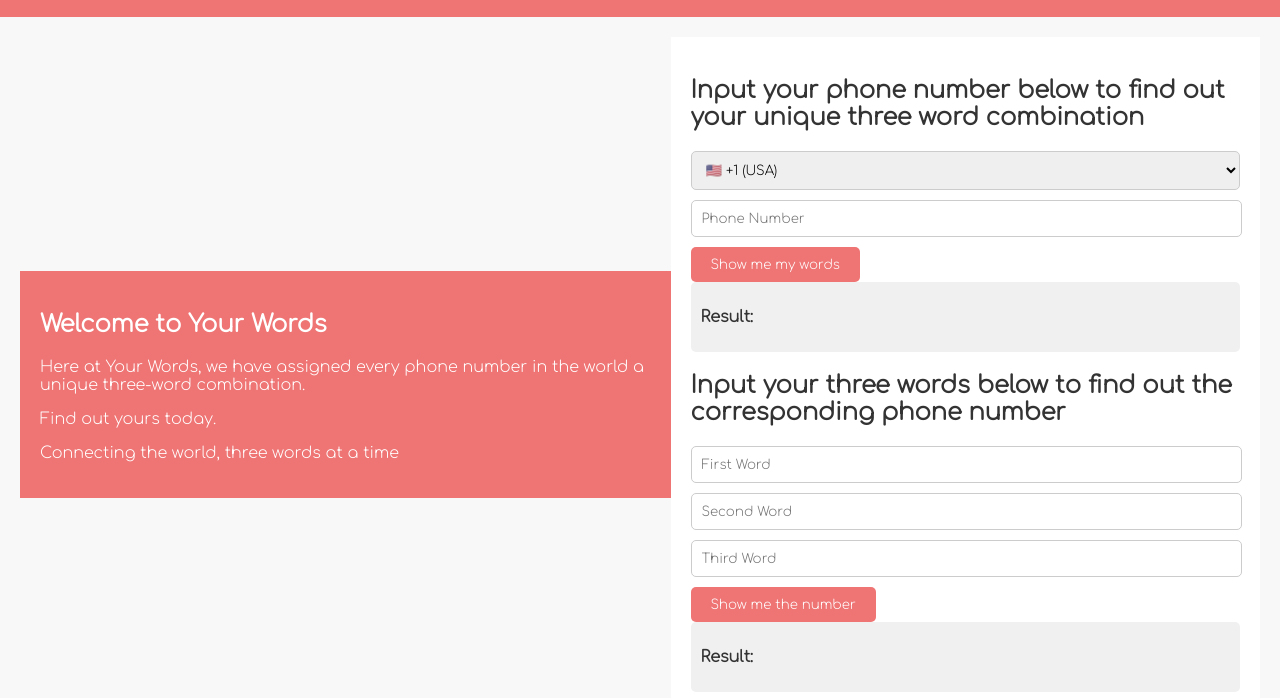
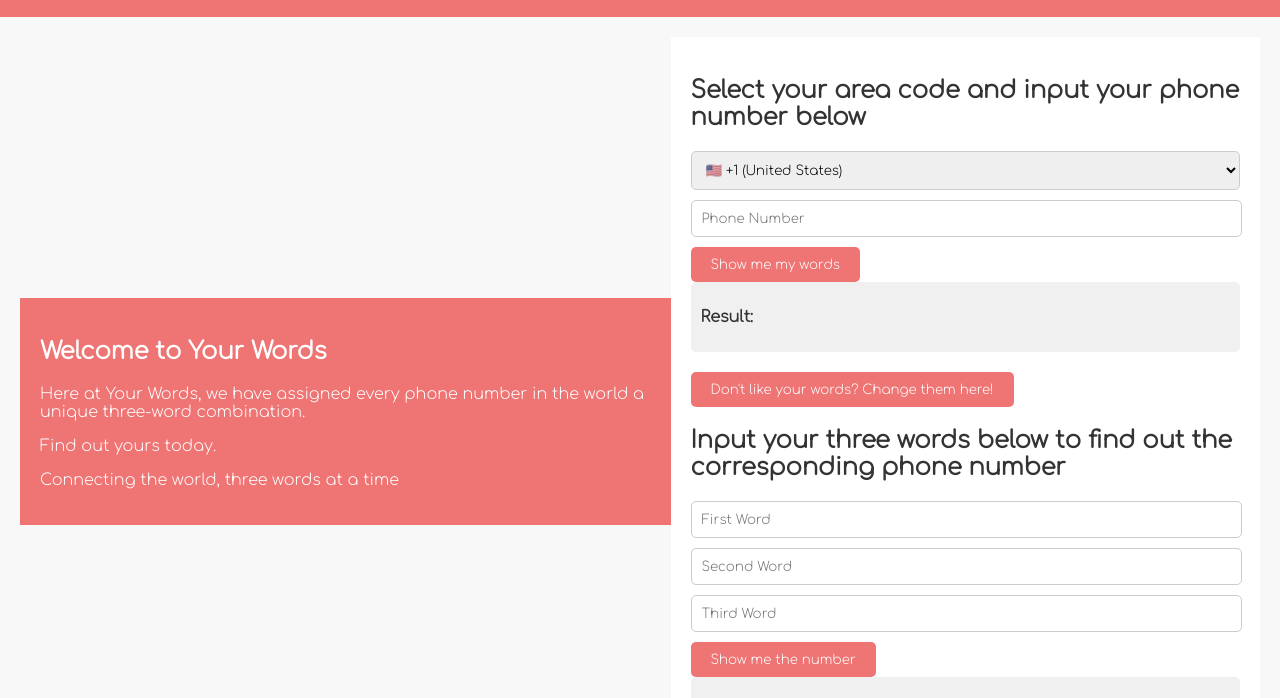
Before and after one commit to jamescrowther93/your-words-website, a plain HTML site: page index.html in a window 1280 px wide. Shown: the part 102-800 px from the top of the page. Drawn offline with Linux system fonts and the light colour scheme.

Commit message:
Add files via upload

```diff
--- a/index.html
+++ b/index.html
@@ -79,6 +79,9 @@
 
         select {
             width: 100%;
+            padding: 10px;
+            border-radius: 5px;
+            border: 1px solid #ccc;
         }
 
         button {
@@ -132,18 +135,18 @@
         </div>
         <div class="right-section">
             <div class="input-box">
-                <h2>Input your phone number below to find out your unique three word combination</h2>
-                <select id="areaCode">
-                    <option value="+1">🇺🇸 +1 (USA)</option>
-                    <option value="+44">🇬🇧 +44 (UK)</option>
-                    <option value="+91">🇮🇳 +91 (India)</option>
+                <h2>Select your area code and input your phone number below</h2>
+                <select id="areaCodeSelect" name="areaCode">
+                    <option value="+1">🇺🇸 +1 (United States)</option>
+                    <option value="+44">🇬🇧 +44 (United Kingdom)</option>
+                    <option value="+49">🇩🇪 +49 (Germany)</option>
                     <option value="+86">🇨🇳 +86 (China)</option>
                     <option value="+81">🇯🇵 +81 (Japan)</option>
-                    <option value="+49">🇩🇪 +49 (Germany)</option>
+                    <option value="+91">🇮🇳 +91 (India)</option>
                     <option value="+7">🇷🇺 +7 (Russia)</option>
-                    <option value="+55">🇧🇷 +55 (Brazil)</option>
+                    <option value="+82">🇰🇷 +82 (South Korea)</option>
+                    <option value="+39">🇮🇹 +39 (Italy)</option>
                     <option value="+33">🇫🇷 +33 (France)</option>
-                    <option value="+39">🇮🇹 +39 (Italy)</option>
                 </select>
                 <input type="text" id="phoneNumberInput" placeholder="Phone Number">
                 <button onclick="convertPhoneNumber()">Show me my words</button>
@@ -152,6 +155,7 @@
                     <div id="wordResult"></div>
                 </div>
             </div>
+            <button onclick="changeWords()">Don't like your words? Change them here!</button>
             <div class="input-box">
                 <h2>Input your three words below to find out the corresponding phone number</h2>
                 <input type="text" id="wordInput1" placeholder="First Word">
```
